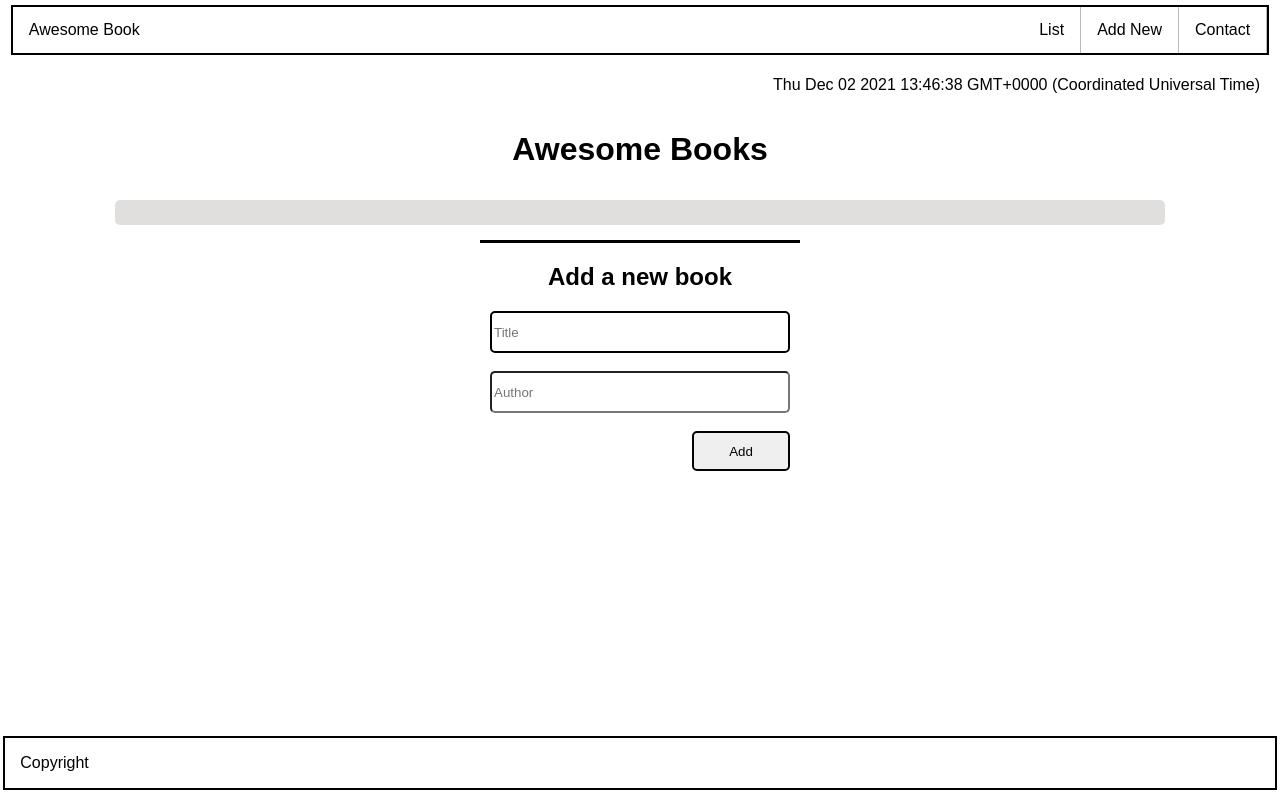
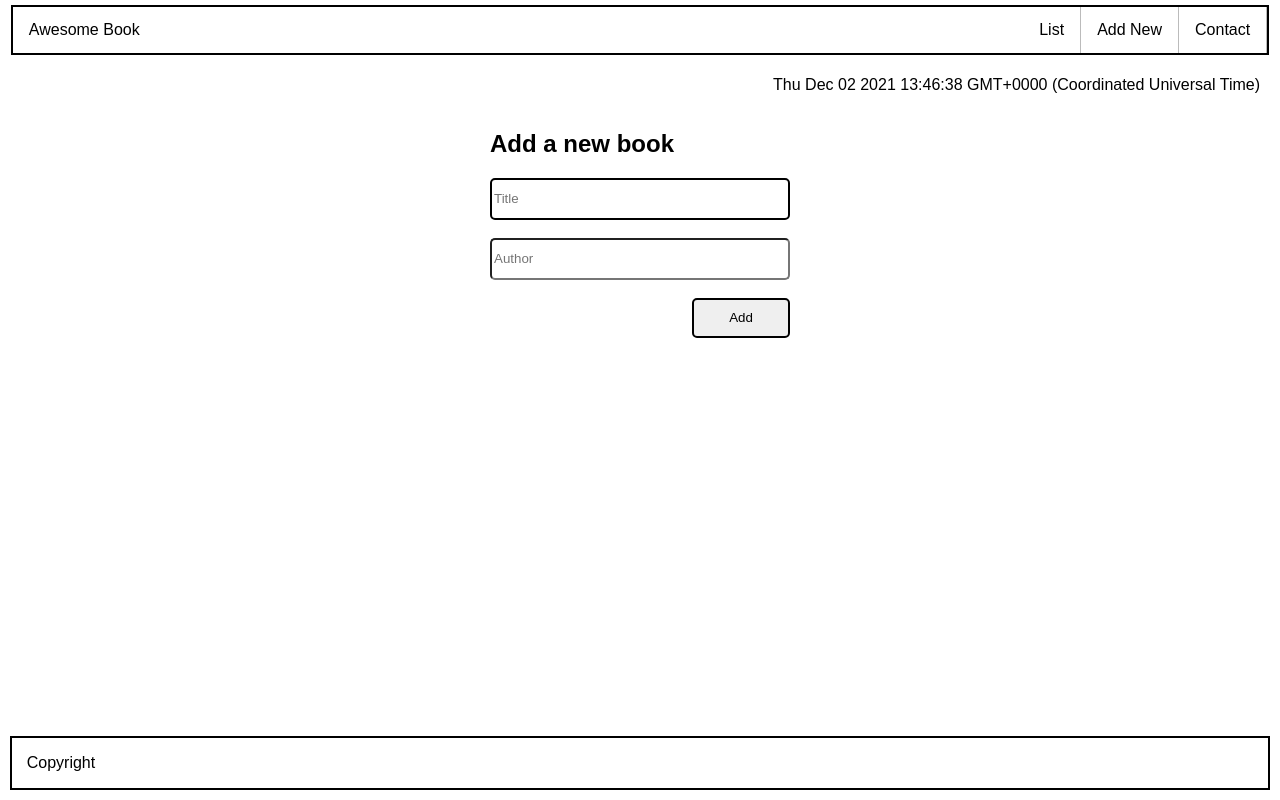
Before and after one commit to DelhinRharl/AwesomeBooks, a website: page index.html in a window 1280 px wide. Both pictures are taken after a click on the link "Add New". Drawn offline with Linux system fonts and the light colour scheme.

Commit message:
Divide the whole page to subpages under the concept of SPA

```diff
--- a/data.js
+++ b/data.js
@@ -50,6 +50,22 @@ class BookL {
 const d = new Date();
 document.getElementById('date').innerHTML = d;
 
+document.getElementById("dynamic").style.display = "block";
+document.getElementById("all-books").style.display = "block";
+document.getElementById("add-book").style.display = "none";
+
+document.getElementById('add-new').addEventListener('click', () => {
+  document.getElementById("add-book").style.display = "block";
+  document.getElementById("dynamic").style.display = "none";
+  document.getElementById("all-books").style.display = "none";
+});
+
+document.getElementById('list').addEventListener('click', () => {
+  document.getElementById("add-book").style.display = "none";
+  document.getElementById("dynamic").style.display = "block";
+  document.getElementById("all-books").style.display = "block";
+});
+
 const bookl = new BookL();
 bookl.render();
 document.getElementById('btn').addEventListener('click', () => {
--- a/index.html
+++ b/index.html
@@ -11,19 +11,19 @@
     <div class="container" id="container">
       <ul>
         <li><a class="" href="#home">Contact</a></li>
-        <li><a href="#news">Add New</a></li>
-        <li><a href="#contact">List</a></li>
+        <li><a href="#news" id="add-new">Add New</a></li>
+        <li><a href="#contact" id="list">List</a></li>
         <li id="awesome-logo"><a href="#about">Awesome Book</a></li>
       </ul>
       <div id="div-date">
         <p id="date"></p>
       </div>
 
-      <h1>Awesome Books</h1>
+      <h1 id="all-books">All Awesome Books</h1>
       <div class="dynamic" id="dynamic"></div>
-      <div class="line"></div>
+      <div id="add-book" >
         <h2>Add a new book</h2>
-      <form action="#" id="form-content">
+        <form action="#" id="form-content" >
           <div class="form">
             <label for="title"></label>
             <input
@@ -41,6 +41,8 @@
           <br />
           <button type="button" id="btn" class="btns">Add</button>
         </form>
+      </div>
+
       <footer class="copyright">
         <p>Copyright</p>
       </footer>
--- a/main.css
+++ b/main.css
@@ -124,7 +124,7 @@ li a {
 }
 
 .copyright {
-  width: 98%;
+  width: 97%;
   margin: 5px 5px;
   padding-left: 15px;
   overflow: hidden;
```
Lines whose indentation alone changed are shown as unchanged.
